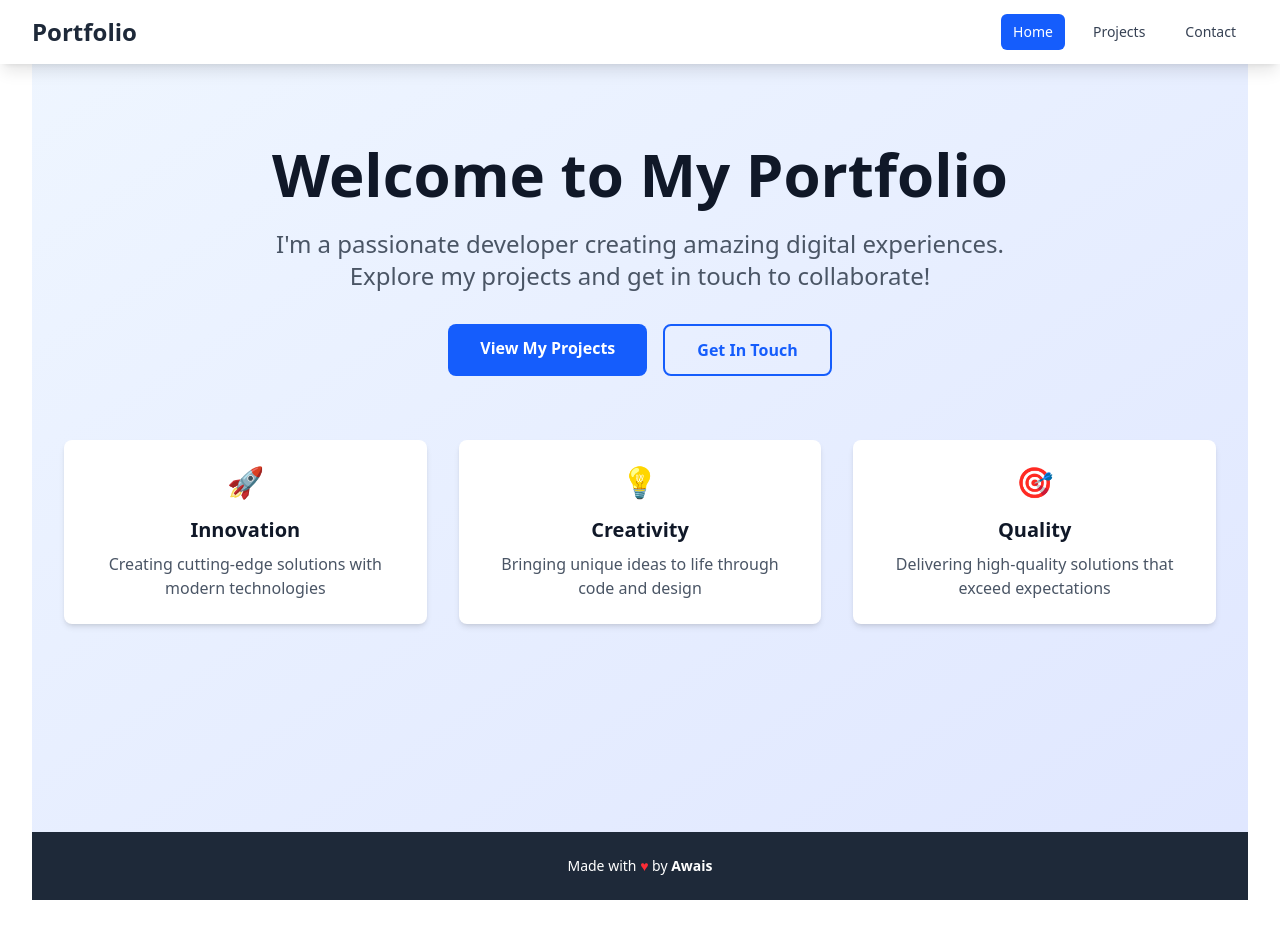
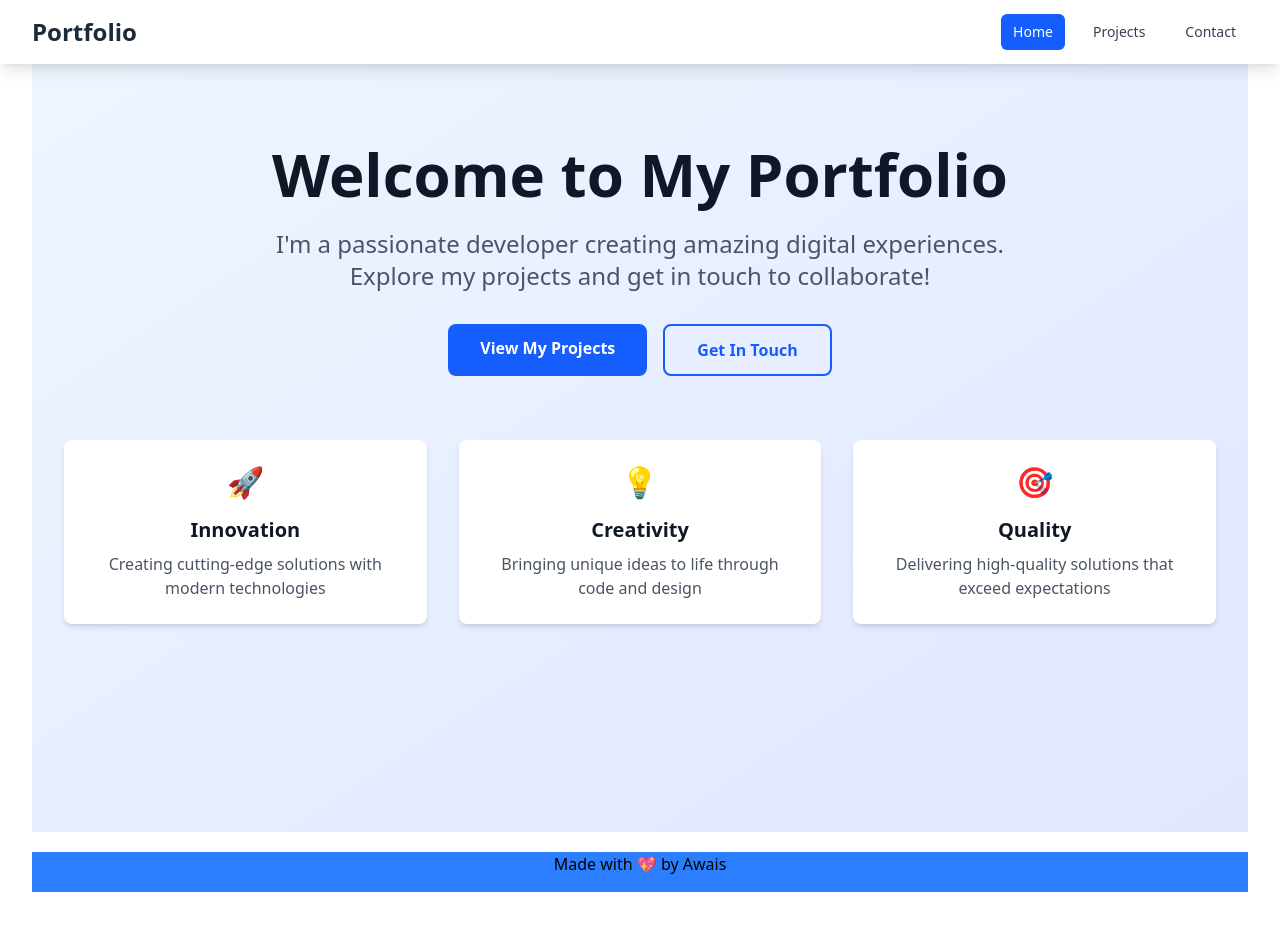
Before and after one commit to awais7796/portfolio, a React (Vite) app: page / in a window 1280 px wide. Built offline with nearby package versions, Linux system fonts and the light colour scheme.

Commit message:
reset footer

```diff
--- a/src/components/Footer.jsx
+++ b/src/components/Footer.jsx
@@ -1,18 +1,25 @@
-import React from 'react';
-
+import React from "react";
 const Footer = () => {
   return (
-    <footer className="bg-gray-800 text-white py-6 mt-auto">
-      <div className="max-w-7xl mx-auto px-4 sm:px-6 lg:px-8">
-        <div className="text-center">
-          <p className="text-sm">
-            Made with <span className="text-red-500">♥</span> by{' '}
-            <span className="font-semibold">Awais</span>
-          </p>
-        </div>
-      </div>
-    </footer>
+    <div className="bg-blue-500 h-10 w-auto mt-5">Made with 💖 by Awais</div>
   );
 };
 
 export default Footer;
+
+// const Footer = () => {
+//   return (
+//     <footer className="bg-gray-800 text-white py-6 mt-auto">
+//       <div className="max-w-7xl mx-auto px-4 sm:px-6 lg:px-8">
+//         <div className="text-center">
+//           <p className="text-sm">
+//             Made with <span className="text-red-500">♥</span> by{' '}
+//             <span className="font-semibold">Awais</span>
+//           </p>
+//         </div>
+//       </div>
+//     </footer>
+//   );
+// };
+
+// export default Footer;
```
